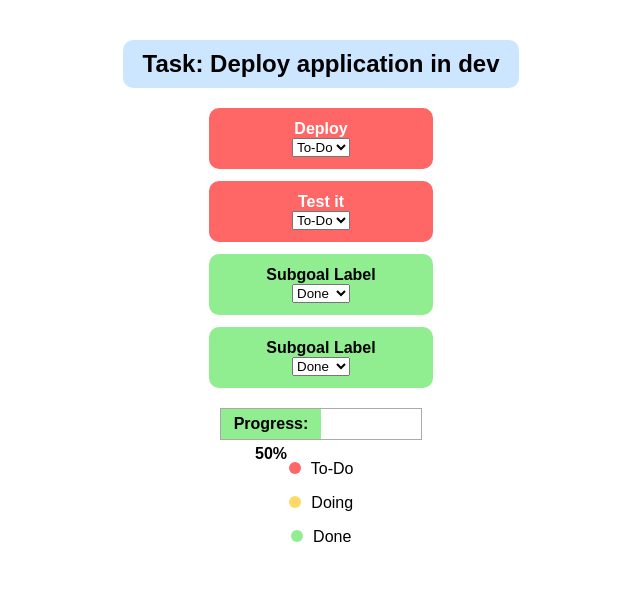
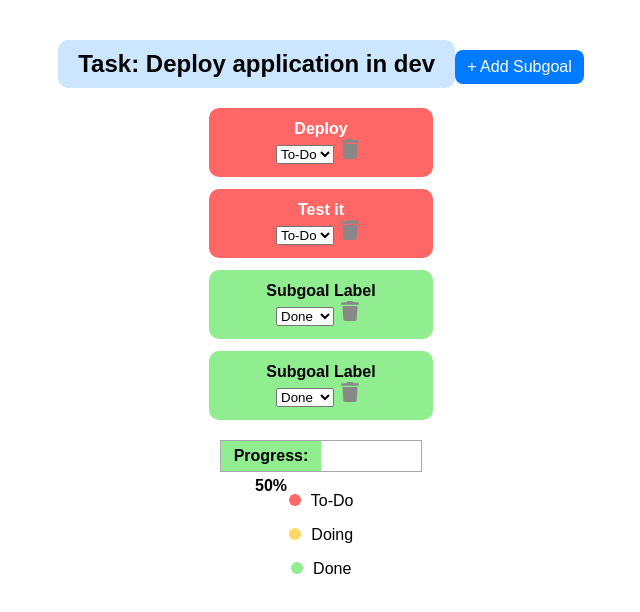
Before and after one commit to T-DEV16/JiraOptimizer, a React (Create React App) app: page / in a window 1280 px wide. Shown: the top 612 px of the page, without its empty margins (319-959 px from the left). Built offline with nearby package versions, Linux system fonts and the light colour scheme.

Commit message:
Provide subgoal add/delete capabilities

```diff
--- a/package.json
+++ b/package.json
@@ -13,6 +13,7 @@
     "@types/react-dom": "^19.1.2",
     "react": "^19.1.0",
     "react-dom": "^19.1.0",
+    "react-icons": "^5.5.0",
     "react-scripts": "5.0.1",
     "typescript": "^4.9.5",
     "web-vitals": "^2.1.4"
--- a/src/App.css
+++ b/src/App.css
@@ -68,6 +68,36 @@
   margin-bottom: 5px;
 }
 
+.add-btn {
+  margin-bottom: 20px;
+  padding: 8px 12px;
+  font-size: 16px;
+  border-radius: 8px;
+  background-color: #007bff;
+  color: white;
+  border: none;
+  cursor: pointer;
+}
+
+.task-box-wrapper {
+  display: flex;
+  align-items: center;
+  gap: 10px;
+}
+
+.delete-btn {
+  background: none;
+  border: none;
+  cursor: pointer;
+  font-size: 20px;
+  color: #888;
+  transition: color 0.2s ease;
+}
+
+.delete-btn:hover {
+  color: #e74c3c;
+}
+
 .dot.red { background-color: #f66; }
 .dot.yellow { background-color: #ffd966; }
 .dot.green { background-color: #90ee90; }
--- a/src/App.tsx
+++ b/src/App.tsx
@@ -1,4 +1,5 @@
 import React, { useState } from 'react';
+import { FaTrash } from 'react-icons/fa';
 import './App.css';
 
 type Task = {
@@ -45,6 +46,18 @@ function App() {
     setEditTitle('');
   };
 
+  const addNewTask = () => {
+    const newId = Math.max(0, ...tasks.map(t => t.id)) + 1;
+    const newTask: Task = { id: newId, title: 'New Subgoal', status: 'todo' };
+    setTasks(prev => [...prev, newTask]);
+    setEditingTaskId(newId);  // Focus on new input
+    setEditTitle('New Subgoal');
+  };
+
+  const deleteTask = (id: number) => {
+    setTasks(prev => prev.filter(task => task.id !== id));
+  };
+
   const progressPercent = Math.round(
     (tasks.filter(task => task.status === 'done').length / tasks.length) * 100
   );
@@ -52,6 +65,8 @@ function App() {
   return (
     <div className="App">
       <h2 className="header">Task: Deploy application in dev</h2>
+
+      <button onClick={addNewTask} className="add-btn">+ Add Subgoal</button>
 
       <div className="task-flow">
         {tasks.map(task => (
@@ -90,6 +105,9 @@ function App() {
               <option value="doing">Doing</option>
               <option value="done">Done</option>
             </select>
+            <button className="delete-btn" onClick={() => deleteTask(task.id)}>
+            <>{FaTrash({})}</>
+            </button>
           </div>
         ))}
       </div>
```
Also changed, not shown: 1 other file (tests, documents, lock files or other folders).
